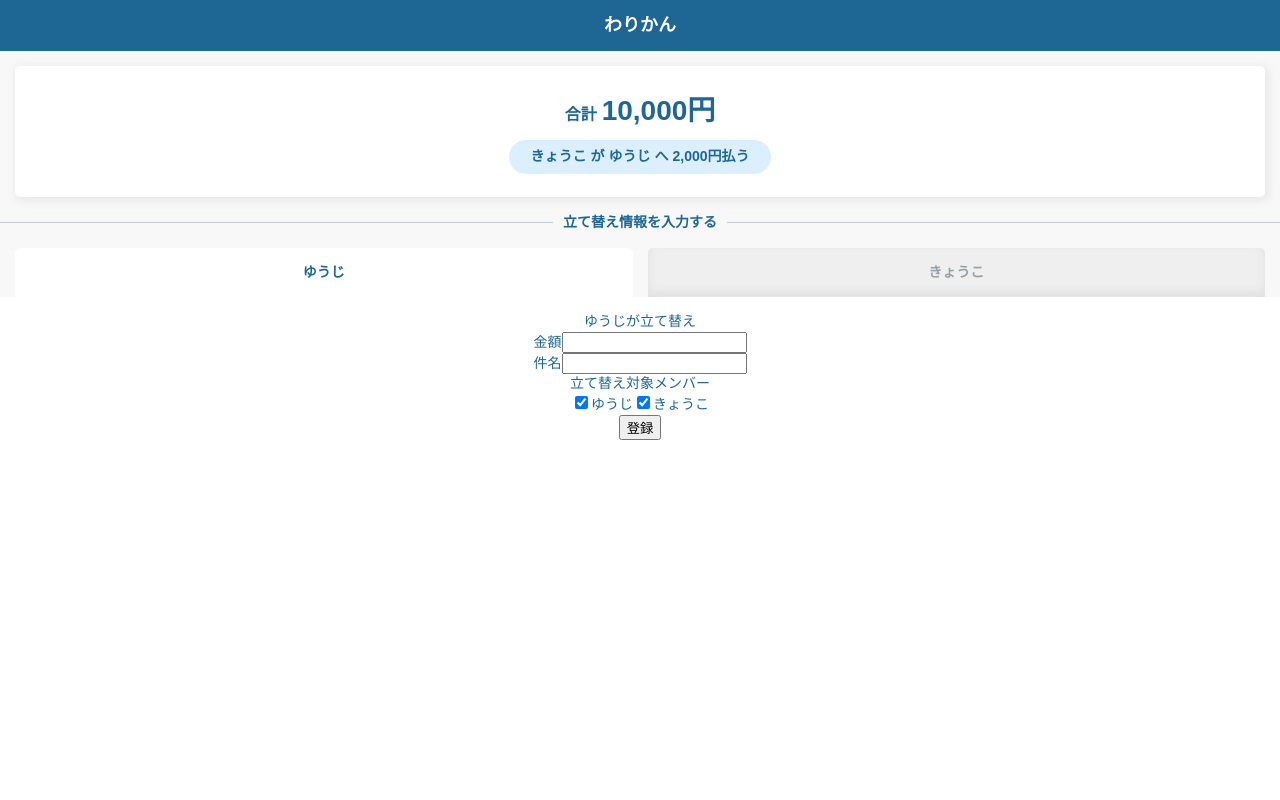
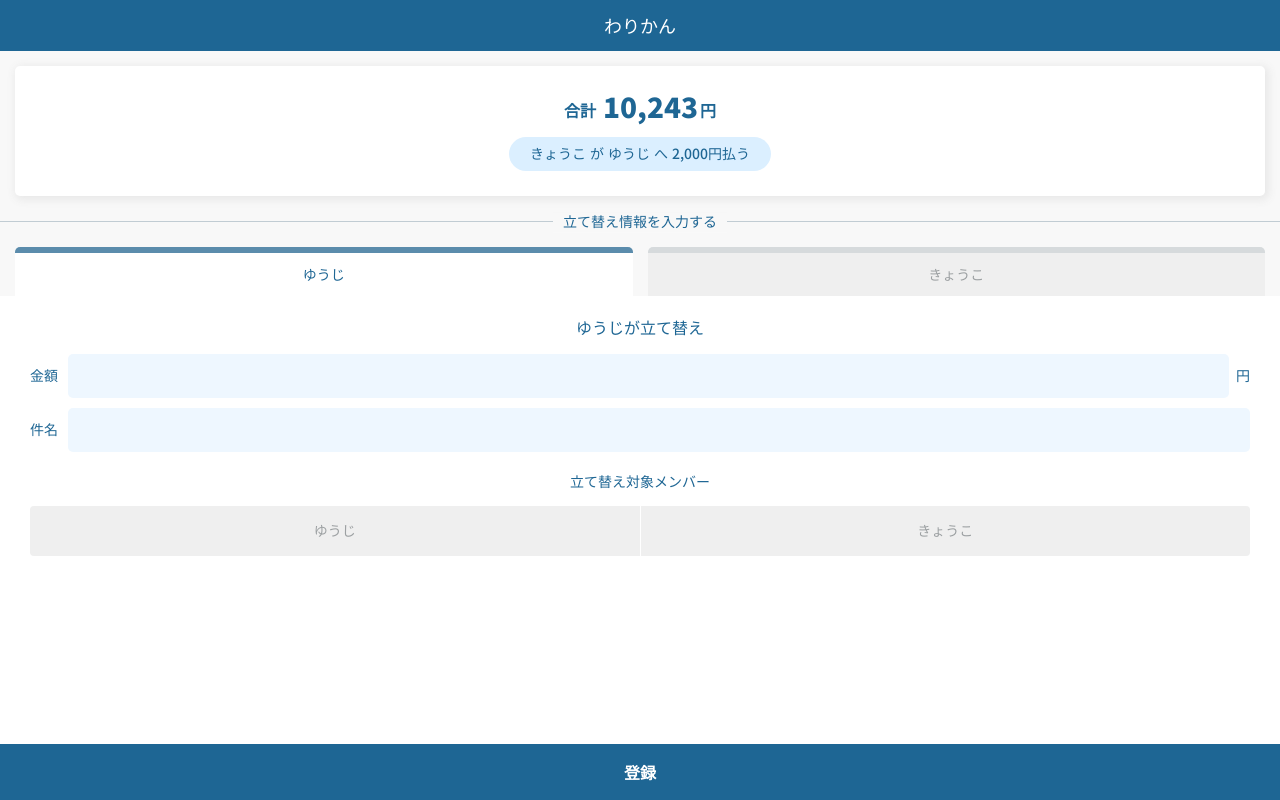
Before and after one commit to apricotn18/kakeibo, a Next.js app: page / in a window 1280 px wide. Built offline with nearby package versions, Linux system fonts and the light colour scheme.

Commit message:
complete

```diff
--- a/pages/assets/css/common.scss
+++ b/pages/assets/css/common.scss
@@ -1,5 +1,7 @@
+@import url('https://fonts.googleapis.com/css2?family=Noto+Sans+JP:wght@500;900&display=swap');
+
 * {
-	font-family: "游ゴシック体", YuGothic, "游ゴシック", "Yu Gothic", "メイリオ", "Hiragino Kaku Gothic ProN", "Hiragino Sans", sans-serif;
+	font-family: "Noto Sans JP", "Hiragino Sans", "Hiragino Kaku Gothic ProN", sans-serif;
 	word-break: break-all;
 	line-height: 1;
 }
--- a/pages/component/form/Form.tsx
+++ b/pages/component/form/Form.tsx
@@ -1,18 +1,26 @@
-import React, { useState } from 'react';
+import React, { useState, useCallback } from 'react';
 import { YUJI, KYOKO } from '../../assets/js/user'
 import style from './form.module.scss';
 
-const toggleUser = (user) => {
-	if (user === YUJI) return KYOKO;
-	if (user === KYOKO) return YUJI;
-}
+export default function Index() {
+	const [user, setUser] = useState<string|undefined>(YUJI);
+	const [price, setPrice] = useState<number>();
+	const [subject, setSubject] = useState<string>('');
 
-export default function Index() {
-	const [user, setUser] = useState(YUJI);
+	const handleClickTab = useCallback((e: React.MouseEvent<HTMLLabelElement>) => {
+		const targetUser = e.currentTarget.dataset.user;
+		if (targetUser) {
+			setUser(targetUser);
+		}
+	}, []);
 
-	const handlerTabClick = () => {
-		setUser(user => toggleUser(user));
-	}
+	const handleChangePrice = useCallback((e: React.MouseEvent<HTMLInputElement>) => {
+		setPrice(Number.parseInt(e.currentTarget.value));
+	}, []);
+
+	const handleChangesetSubject = useCallback((e: React.MouseEvent<HTMLInputElement>) => {
+		setSubject(e.currentTarget.value);
+	}, []);
 
 	return (
 		<div className={style.form}>
@@ -22,29 +30,32 @@ export default function Index() {
 			<form>
 				<div>
 					<fieldset className={style.form_tabList}>
-						<input type="radio" id="YUJI" value="YUJI" name="user" className={style.form_radio} defaultChecked />
-						<label htmlFor="YUJI" className={style.form_tabItem} onClick={handlerTabClick}>{YUJI}</label>
-						<input type="radio" id="KYOKO" value="KYOKO" name="user" className={style.form_radio} />
-						<label htmlFor="KYOKO" className={style.form_tabItem} onClick={handlerTabClick}>{KYOKO}</label>
+						<input type="radio" id={YUJI} value={YUJI} name="user" className={style.form_radio} defaultChecked />
+						<label htmlFor={YUJI} className={style.form_tabItem} data-user={YUJI} onClick={handleClickTab}>{YUJI}</label>
+						<input type="radio" id={KYOKO} value={KYOKO} name="user" className={style.form_radio} />
+						<label htmlFor={KYOKO} className={style.form_tabItem} data-user={KYOKO} onClick={handleClickTab}>{KYOKO}</label>
 					</fieldset>
 				</div>
-				<div className={style.form_container}>
-					<p>{user}が立て替え</p>
-					<fieldset>
-						<label>金額</label>
-						<input type="number" name="price" />
+				<div className={style.formInput}>
+					<p className={style.formInput_title}>{user}が立て替え</p>
+					<fieldset className={style.formInput_priceWrapper}>
+						<label className={style.formInput_label}>金額</label>
+						<input type="number" name="price" value={price} className={style.formInput_textInput} onChange={handleChangePrice} />
+						<span className={style.formInput_yen}>円</span>
+					</fieldset>
+					<fieldset className={style.formInput_subjectWrapper}>
+						<label className={style.formInput_label}>件名</label>
+						<input type="text" name="subject" value={subject} className={style.formInput_textInput} onChange={handleChangesetSubject} />
+					</fieldset>
+					<p className={style.formInput_subtitle}>立て替え対象メンバー</p>
+					<fieldset className={style.formInput_memberWrapper}>
+						<input type="checkbox" id={'target' + YUJI} value="" name={'target' + YUJI} className={style.formInput_checkbox} defaultChecked />
+						<label htmlFor={'target' + YUJI} className={style.formInput_memberLabel}>{YUJI}</label>
+						<input type="checkbox" id={'target' + KYOKO} value="" name={'target' + KYOKO} className={style.formInput_checkbox} defaultChecked />
+						<label htmlFor={'target' + KYOKO} className={style.formInput_memberLabel}>{KYOKO}</label>
 					</fieldset>
 					<fieldset>
-						<label>件名</label>
-						<input type="text" name="title" />
-					</fieldset>
-					<p>立て替え対象メンバー</p>
-					<fieldset>
-						<label className={style.form_label}><input type="checkbox" name="targetyuji" value="" className={style.form_checkbox} defaultChecked />{YUJI}</label>
-						<label className={style.form_label}><input type="checkbox" name="targetkyoko" value="" className={style.form_checkbox} defaultChecked />{KYOKO}</label>
-					</fieldset>
-					<fieldset>
-						<input type="submit" value="登録" />
+						<input type="submit" value="登録" className={style.formInput_submit} />
 					</fieldset>
 				</div>
 			</form>
--- a/pages/component/form/form.module.scss
+++ b/pages/component/form/form.module.scss
@@ -9,6 +9,7 @@
 		span {
 			display: inline-block;
 			padding: 0 10px;
+			font-weight: normal;
 			background-color: #f8f8f8;
 			transform: translateY(-50%);
 		}
@@ -22,12 +23,11 @@
 
 	.form_tabItem {
 		width: 100%;
-		padding: 15px 0;
-		font-weight: bold;
+		padding: 12px 0;
 		color: #9ca0a2;
 		background-color: #efefef;
+		border-top: 6px solid #d6dadc;
 		border-radius: 5px 5px 0 0;
-		box-shadow: 0 -5px 10px 0 rgba(100, 100, 100, 0.1) inset;
 	}
 
 	.form_radio {
@@ -36,13 +36,94 @@
 		&:checked + .form_tabItem {
 			color: inherit;
 			background-color: #fff;
-			box-shadow: none;
+			border-top-color: #5b8cac;
+		}
+	}
+}
+
+.formInput {
+	padding: 20px 30px 65px;
+	background-color: #fff;
+
+	.formInput_title {
+		font-size: 16px;
+	}
+
+	.formInput_priceWrapper {
+		display: flex;
+		align-items: center;
+		margin-top: 15px;
+	}
+
+	.formInput_subjectWrapper {
+		display: flex;
+		align-items: center;
+		margin-top: 10px;
+	}
+
+	.formInput_label {
+		margin-right: 10px;
+		vertical-align: baseline;
+		word-break: keep-all;
+	}
+
+	.formInput_textInput {
+		width: 100%;
+		padding: 10px;
+		border: none;
+		color: #1e6694;
+		font-family: inherit;
+		font-size: 16px;
+		background-color: #eef7ff;
+		outline: none;
+		border-radius: 5px;
+	}
+
+	.formInput_yen {
+		margin-left: 7px;
+	}
+
+	.formInput_subtitle {
+		margin-top: 20px;
+	}
+
+	.formInput_memberWrapper {
+		display: flex;
+		gap: 1px;
+		margin-top: 15px;
+		border-radius: 4px;
+		overflow: hidden;
+	}
+
+	.formInput_memberLabel {
+		width: 100%;
+		padding: 15px 0;
+		color: #9ca0a2;
+		background-color: #efefef;
+	}
+
+	.formInput_checkbox {
+		display: none;
+
+		&:checked + .form_memberLabel {
+			color: inherit;
+			background-color: #dbefff;
 		}
 	}
 
-	.form_container {
-		position: relative;
-		padding: 15px;
-		background-color: #fff;
+	.formInput_submit {
+		position: fixed;
+		bottom: 0;
+		left: 0;
+		width: 100%;
+		margin-top: 20px;
+		padding: 20px;
+		color: #fff;
+		font-family: inherit;
+		font-size: 16px;
+		font-weight: bold;
+		background-color: #1e6694;
+		border: none;
+		box-sizing: border-box;
 	}
 }
--- a/pages/component/header/header.module.scss
+++ b/pages/component/header/header.module.scss
@@ -3,6 +3,5 @@
 	text-align: center;
 	color: #fff;
 	font-size: 18px;
-	font-weight: bold;
 	background-color: #1e6694;
 }
--- a/pages/component/summary/Summary.tsx
+++ b/pages/component/summary/Summary.tsx
@@ -6,7 +6,7 @@ export default function Index() {
 		<div className={style.summary}>
 			<div className={style.summary_inner}>
 				<p className={style.summary_total}>
-					合計<span className={style.summary_totalNum}>10,000円</span>
+					合計<span className={style.summary_totalNum}>10,243</span>円
 				</p>
 				<p className={style.summary_label}>
 					<span>きょうこ</span>が<span>ゆうじ</span>へ<span>2,000円払う</span>
--- a/pages/component/summary/summary.module.scss
+++ b/pages/component/summary/summary.module.scss
@@ -4,9 +4,8 @@
 	background-color: #f8f8f8;
 
 	.summary_inner {
-		padding: 25px 0 23px;
+		padding: 20px 0 25px;
 		text-align: center;
-		font-weight: bold;
 		background-color: #fff;
 		border-radius: 5px;
 		box-shadow: 2px 2px 8px 2px rgba(100, 100, 100, .1);
@@ -14,16 +13,20 @@
 
 	.summary_total {
 		font-size: 16px;
+		font-weight: bold;
 	}
 
 	.summary_totalNum {
+		display: inline-block;
 		font-size: 28px;
-		margin-left: 5px;
+		margin-right: 2px;
+		margin-left: 7px;
+		transform: translateY(1px);
 	}
 
 	.summary_label {
 		display: inline-block;
-		margin-top: 10px;
+		margin-top: 12px;
 		padding: 7px 17px;
 		background-color: #dbefff;
 		border-radius: 20px;
```
